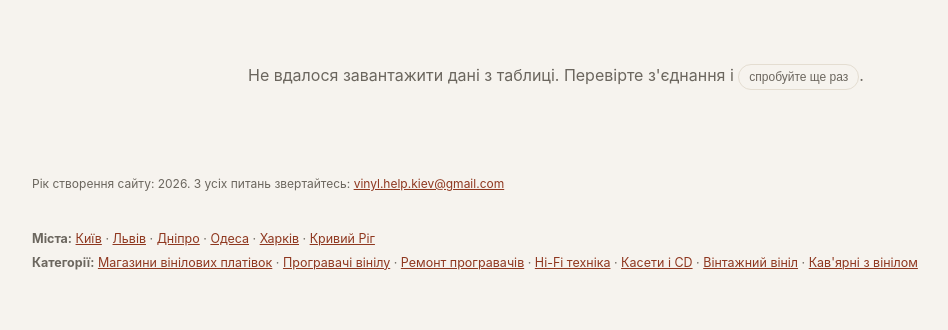
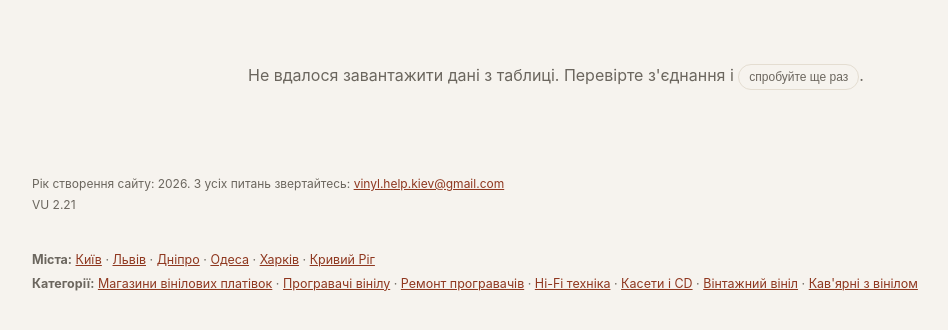
Before and after one commit to 2232344-ctrl/didvinil, a PHP site: page / in a window 1280 px wide. Shown: the part 169-499 px from the top of the page, without its empty margins (84-1032 px from the left). Run offline with PHP 8.4, Linux system fonts and the light colour scheme; data that the repository does not hold is empty.

Commit message:
VU 2.21: версія в підвалі, CHANGELOG
Co-Authored-By: Claude Sonnet 5.5 <noreply@anthropic.com>
Claude-Session: https://claude.ai/code/session_01NZU91H7WLaRmGV4nyqDmhH

```diff
--- a/vinyl-ukraine/site/page.html
+++ b/vinyl-ukraine/site/page.html
@@ -177,6 +177,7 @@
 </main>
 <footer>
   Рік створення сайту: 2026. З усіх питань звертайтесь: <a href="mailto:vinyl.help.kiev@gmail.com">vinyl.help.kiev@gmail.com</a>
+  <div class="vu-version" style="margin-top:6px">VU 2.21</div>
   <div id="visits" style="margin-top:6px" hidden>Відвідувань: <b id="visitsTotal">–</b> · сьогодні: <b id="visitsToday">–</b></div>
 </footer>
 <nav class="seo-links" aria-label="Каталог за містами та категоріями">
--- a/vinyl-ukraine/site/seo-lib.php
+++ b/vinyl-ukraine/site/seo-lib.php
@@ -9,6 +9,7 @@ const CITIES = [
   'odesa'=>['Одеса','Одесі','в Одесі'], 'kharkiv'=>['Харків','Харкові','у Харкові'], 'kryvyi-rih'=>['Кривий Ріг','Кривому Розі','у Кривому Розі'],
 ];
 const MIN_CARDS = 3;
+const VU_VERSION = '2.21'; /* версія сайту: VU 2.21 і далі; змінювати разом з page.html і CHANGELOG.txt */
 
 function h($s){ return htmlspecialchars((string)$s, ENT_QUOTES|ENT_SUBSTITUTE, 'UTF-8'); }
 
@@ -235,6 +236,7 @@ function render_page($o){
 </main>
 <footer>
   Рік створення сайту: 2026. З усіх питань звертайтесь: <a href="mailto:vinyl.help.kiev@gmail.com">vinyl.help.kiev@gmail.com</a>
+  <div class="vu-version" style="margin-top:6px">VU <?=VU_VERSION?></div>
 </footer>
 <script>(function(){var k="vinyl-theme",r=document.documentElement;try{var s=localStorage.getItem(k);if(s)r.setAttribute("data-theme",s);}catch(e){}
 document.getElementById("themeBtn").addEventListener("click",function(){var d=r.getAttribute("data-theme");var dark=d?d==="dark":matchMedia("(prefers-color-scheme: dark)").matches;var n=dark?"light":"dark";r.setAttribute("data-theme",n);try{localStorage.setItem(k,n);}catch(e){}});})();</script>
```
Also changed, not shown: vinyl-ukraine/site/CHANGELOG.txt (added).
